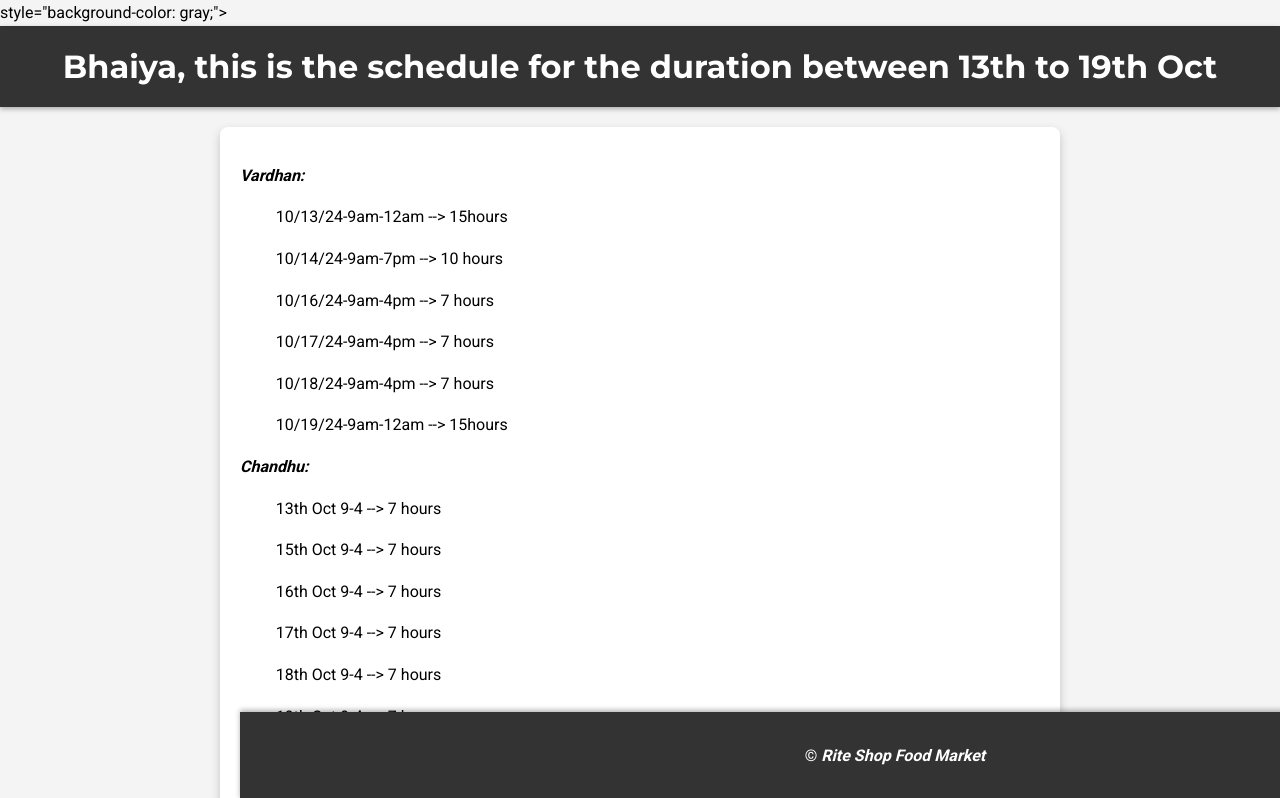
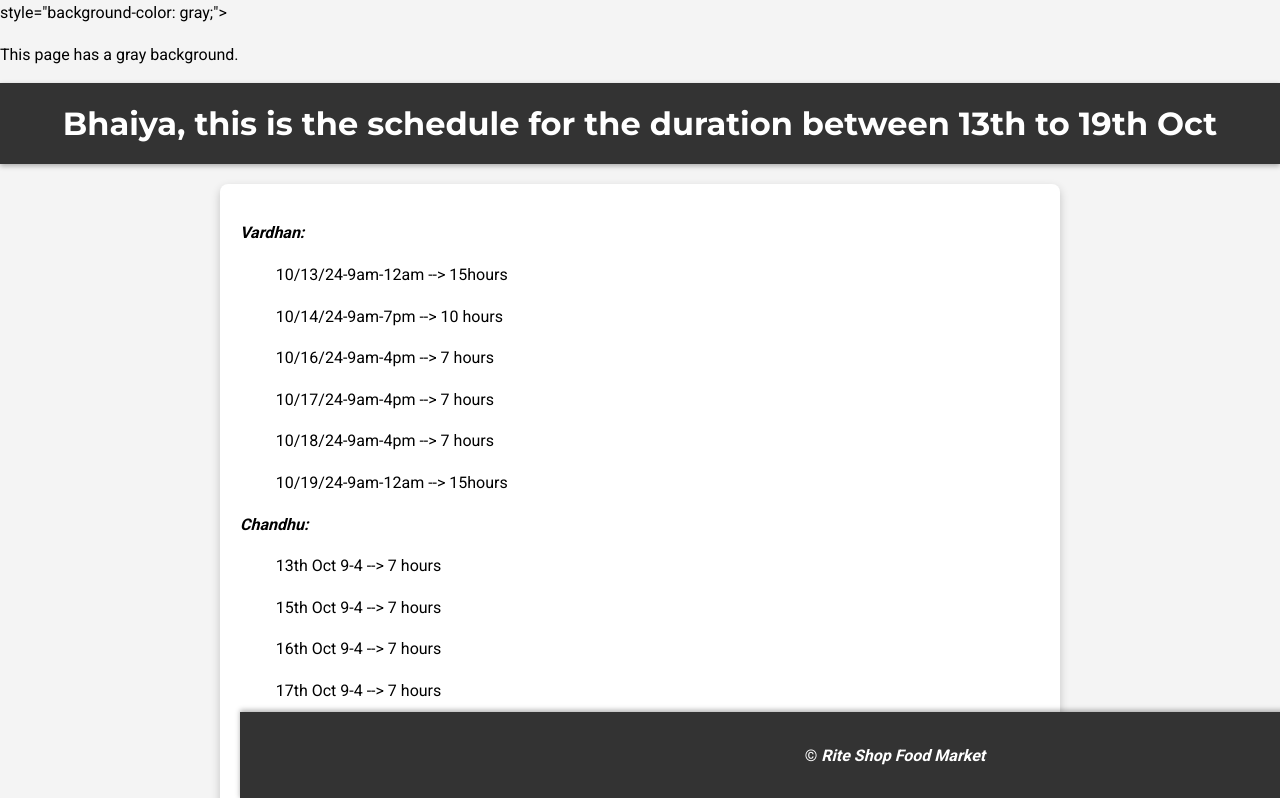
Before and after one commit to jestchandhu/Schedule, a plain HTML site: page index.html in a window 1280 px wide. Shown: the top 798 px of the page. Drawn offline with Linux system fonts and the light colour scheme; files that its build step writes are made by us from their sources.

Commit message:
commits12

```diff
--- a/index.html
+++ b/index.html
@@ -7,6 +7,8 @@
 
 </head>
 <body> style="background-color: gray;">
+<p>This page has a gray background.</p>
+</body>
     <header>
         <h1></i></b> Bhaiya, this is the schedule for the duration between 13th to 19th Oct </i></b> </h1>
 <link rel="stylesheet" href="css/styles.css">
```
